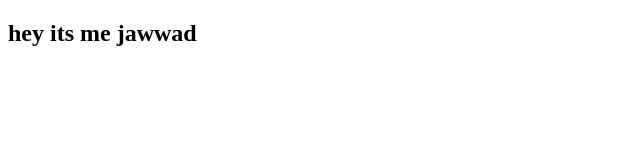
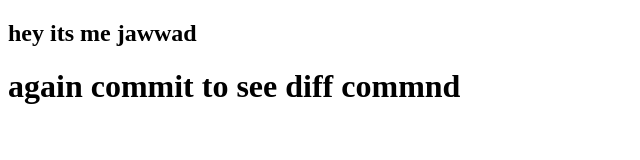
Before and after one commit to jawwadmunir788/git_fetch_pull, a plain HTML site: page index.html in a window 1280 px wide. Shown: the whole page, without its empty margins (0-640 px from the left). Drawn offline with Linux system fonts and the light colour scheme.

Commit message:
do changing

```diff
--- a/index.html
+++ b/index.html
@@ -7,5 +7,6 @@
 </head>
 <body>
     <h2>hey its me jawwad</h2>
+    <h1>again commit to see diff commnd</h1>
 </body>
 </html>
```
